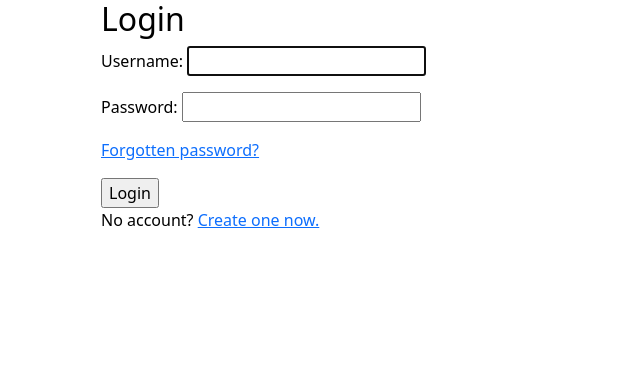
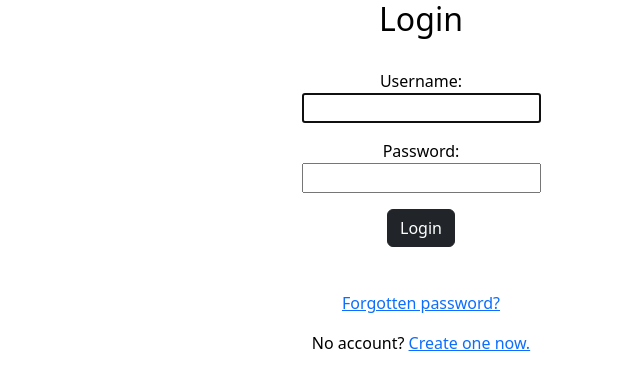
Before and after one commit to o-brand/aidoo, a Django app: page /login/ in a window 1280 px wide. Shown: the top 390 px of the page, without its empty margins (219-859 px from the left). Run offline with Django 4.2, Linux system fonts and the light colour scheme; some libraries are stand-ins or nearby versions.

Commit message:
login edits

```diff
--- a/Golf/static/css/styles.css
+++ b/Golf/static/css/styles.css
@@ -36,3 +36,8 @@ body {
     height: 24px;
     margin-right: 8px;
 }
+
+.login-form {
+    margin-top: 2%;
+    margin-bottom: 4%;
+}
--- a/Golf/templates/login/login.html
+++ b/Golf/templates/login/login.html
@@ -3,7 +3,7 @@
 {% block title %}Login{% endblock %}
 
 {% block content %}
-<div class="center">
+<div class="container text-center">
   <h2>Login</h2>
 
   {% if next %}
@@ -14,24 +14,30 @@
     <strong class="error">Your username and password didn't match. Please try again.</strong>
   {% endif %}
 
-  <form method="post" action="{% url 'login' %}">
+  <div class="row">
+    <div class="col d-flex justify-content-center">
+      <form method="post" action="{% url 'login' %}" class="login-form">
         {% csrf_token %}
 
         <p>
             {{ form.username.label_tag }}
+            <br/>
             {{ form.username }}
         </p>
         <p>
             {{ form.password.label_tag }}
+            <br/>
             {{ form.password }}
         </p>
 
-    <p><a href="{% url 'password_reset_form' %}">Forgotten password?</a></p>
+        <input type="submit" value="Login" class="btn btn-dark">
+        <input type="hidden" name="next" value="{{ next }}">
 
-    <input type="submit" value="Login">
-    <input type="hidden" name="next" value="{{ next }}">
       </form>
 
+    </div>
+  </div>
+  <p><a href="{% url 'password_reset_form' %}">Forgotten password?</a></p>
   <p>No account? <a href="{% url 'signup' %}">Create one now.</a></p>
 </div>
 {% endblock %}
```
Also changed, not shown: Golf/db.sqlite3. Lines whose indentation alone changed are shown as unchanged.
